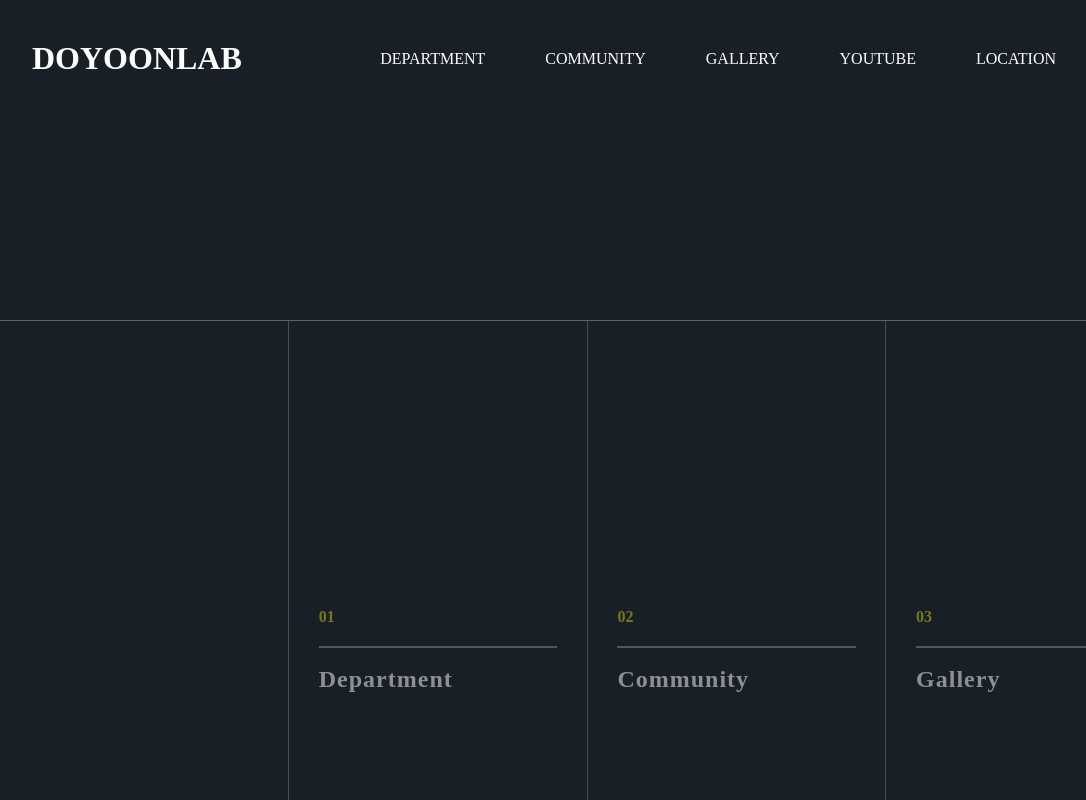
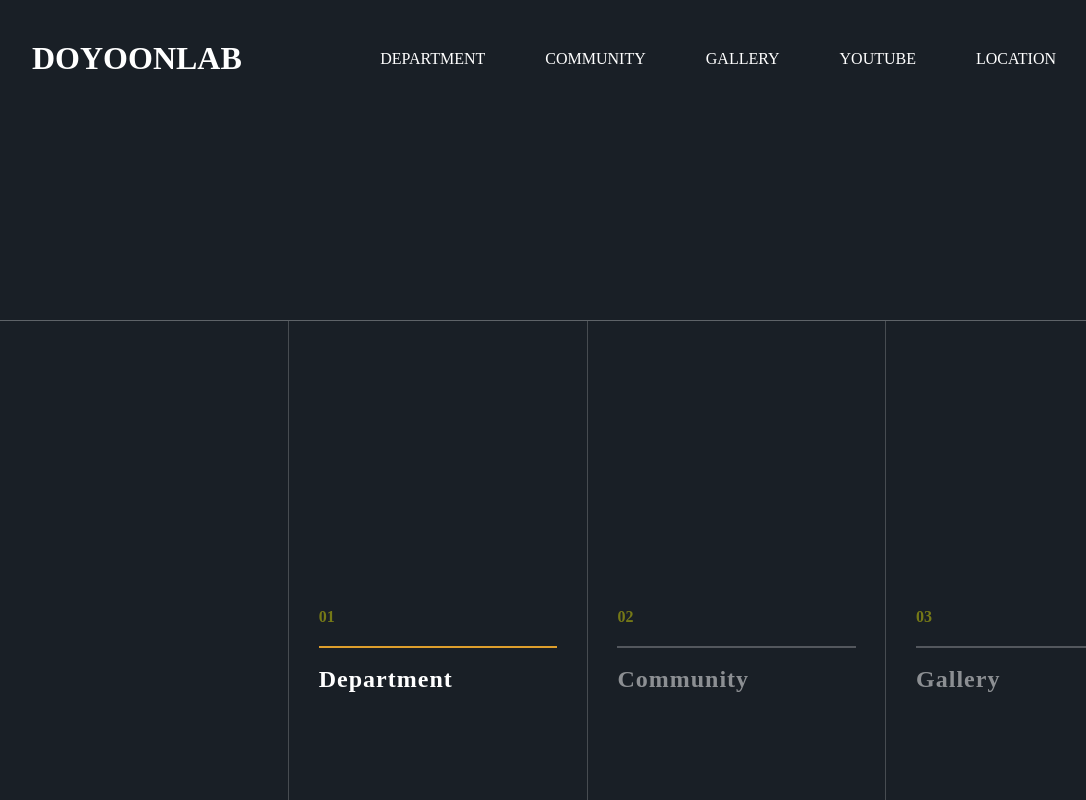
Before and after one commit to Doyoonasdf/interactiveWeb, a plain HTML site: page index.html in a window 1280 px wide. Shown: the whole page, without its empty margins (96-1182 px from the left). Drawn offline with Linux system fonts and the light colour scheme.

Commit message:
20240109_패널 양옆으로 배치되도록 init함수생성 및 css로 로딩시 span태그 애니메이션 처리

```diff
--- a/js/main.js
+++ b/js/main.js
@@ -0,0 +1,12 @@
+const banner = document.querySelector('.banner');
+const list = banner.querySelector('ul');
+const showNum = 3; //전체 패널갯수는 5개지만 화면에 보이는 패널은 3개니깐
+
+init();
+//패널이 양옆으로 배치되도록 처리
+
+//패널에서 슬라이더 구현할때 보면 양옆에 여분의 패널이 있어야함 실제로 화면에 창을 올리게되면 2번째 패널이 활성화됨(목록상에서는 2번째지만 실제 화면상에선 첫번째인 활성화) 그래서 위치값을  스크립트가 로딩되면 li 넓이값을 계산해서 리스트 자체를 앞으로 뺄수있게 init을 이용해서 앞쪽으로 빠져있게 만들어야함
+function init() {
+	list.style.left = -100 / showNum + '%';
+	list.prepend(list.lastElementChild);
+}
--- a/scss/style.scss
+++ b/scss/style.scss
@@ -175,7 +175,32 @@ figure {
 						}
 					}
 				}
+
+				//목록상에서는 2번째지만 실제 화면상에서는 첫번째인 활성화스타일
+				&:nth-of-type(2) {
+					p {
+						opacity: 0.5;
+					}
+					h2 {
+						opacity: 1;
+						span {
+							width: 100%;
+							animation: ani 2s linear 1;
+						}
+					}
+				}
 			}
 		}
 	}
 }
+//스크립트로 모양이 변경돼서 두번째 패널로 나타나게되면은 선이 그어지는 모션작업을 animation으로 처리  ani key 프레임으로 이용
+@keyframes ani {
+	0% {
+		width: 0%;
+	}
+	100% {
+		width: 100%;
+	}
+}
+
+//20240109_만들면서 느낀점 : append prepend 순서를 바꾸다보니 css스타일링도  복잡함
```
Also changed, not shown: css/style.css, 1 other file.
